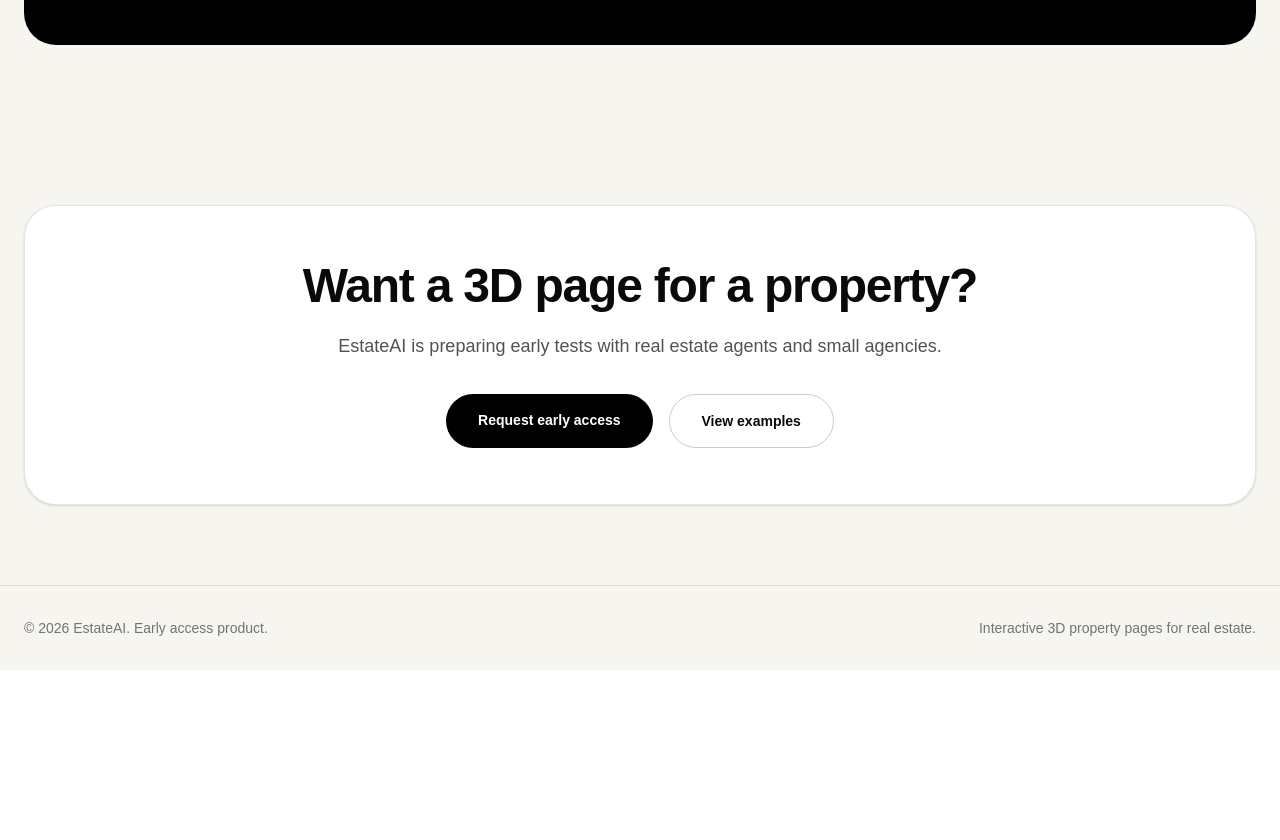
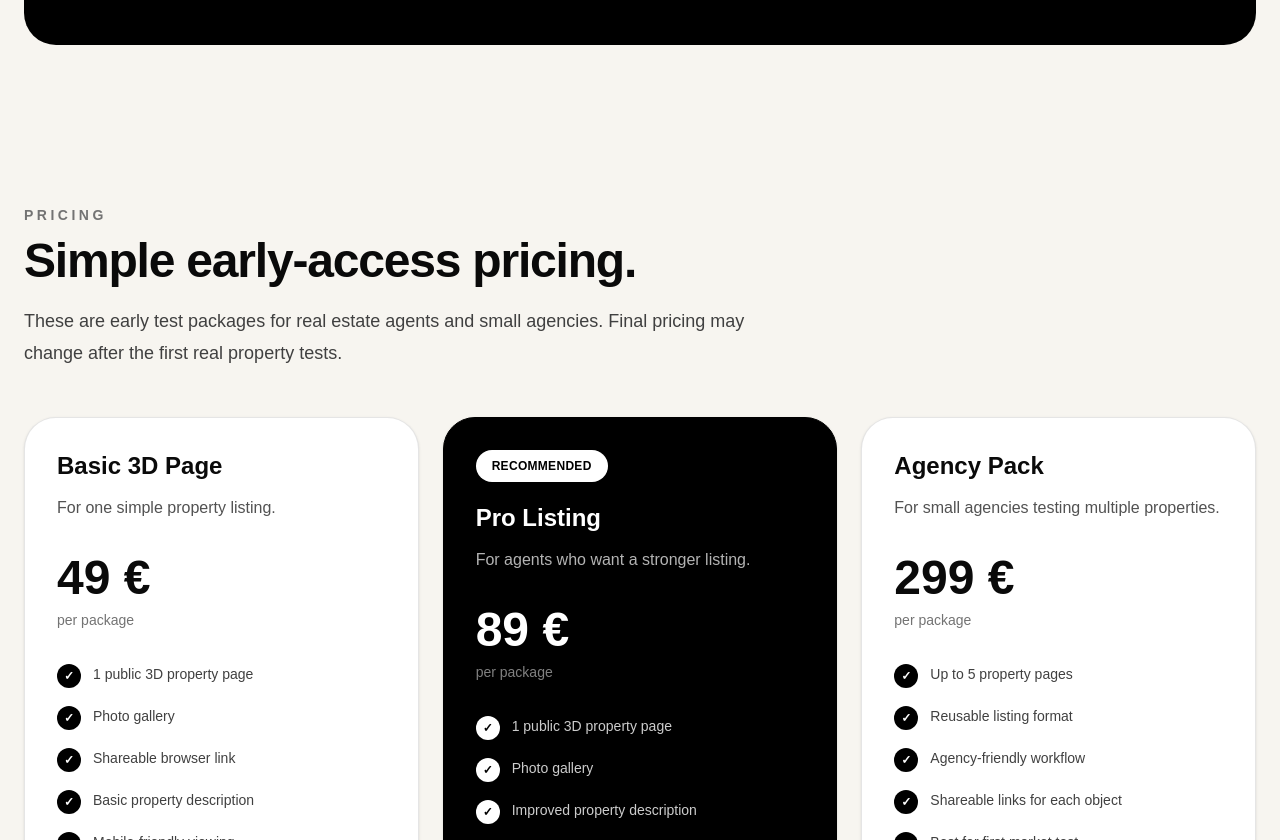
Before and after one commit to sergiosk222/estateai, a Next.js app: page / in a window 1280 px wide. Shown: the part 1960-2800 px from the top of the page. Before the commit the page ends 2630 px from the top, so only its background shows below. Built offline with nearby package versions, Linux system fonts and the light colour scheme.

Commit message:
Add pricing section

```diff
--- a/app/page.tsx
+++ b/app/page.tsx
@@ -1,6 +1,7 @@
 import Link from "next/link";
 import PublicHeader from "@/components/PublicHeader";
 import PublicFooter from "@/components/PublicFooter";
+import PricingSection from "@/components/PricingSection";
 import { properties } from "@/data/properties";
 
 export default function HomePage() {
@@ -174,6 +175,8 @@
         </div>
       </section>
 
+      <PricingSection />
+
       <section className="mx-auto max-w-7xl px-6 py-20">
         <div className="rounded-[2rem] border border-black/10 bg-white p-8 text-center shadow-sm md:p-14">
           <h2 className="text-4xl font-black tracking-tight md:text-5xl">
--- a/app/request/page.tsx
+++ b/app/request/page.tsx
@@ -19,7 +19,7 @@
 
           <p className="mt-6 text-lg leading-8 text-neutral-700">
             Send a short request. We will contact you and explain what files or
-            property capture are needed.
+            property capture are needed. Early-access packages start from 49 €.
           </p>
         </div>
 
--- /dev/null
+++ b/components/PricingSection.tsx
@@ -0,0 +1,149 @@
+import Link from "next/link";
+
+const plans = [
+  {
+    name: "Basic 3D Page",
+    price: "49 €",
+    description: "For one simple property listing.",
+    features: [
+      "1 public 3D property page",
+      "Photo gallery",
+      "Shareable browser link",
+      "Basic property description",
+      "Mobile-friendly viewing"
+    ],
+    highlighted: false
+  },
+  {
+    name: "Pro Listing",
+    price: "89 €",
+    description: "For agents who want a stronger listing.",
+    features: [
+      "1 public 3D property page",
+      "Photo gallery",
+      "Improved property description",
+      "Buyer-ready share link",
+      "Priority preparation",
+      "Basic support"
+    ],
+    highlighted: true
+  },
+  {
+    name: "Agency Pack",
+    price: "299 €",
+    description: "For small agencies testing multiple properties.",
+    features: [
+      "Up to 5 property pages",
+      "Reusable listing format",
+      "Agency-friendly workflow",
+      "Shareable links for each object",
+      "Best for first market test"
+    ],
+    highlighted: false
+  }
+];
+
+export default function PricingSection() {
+  return (
+    <section id="pricing" className="mx-auto max-w-7xl px-6 py-20">
+      <div className="mb-12 max-w-3xl">
+        <p className="text-sm font-bold uppercase tracking-[0.25em] text-neutral-500">
+          Pricing
+        </p>
+
+        <h2 className="mt-3 text-4xl font-black tracking-tight md:text-5xl">
+          Simple early-access pricing.
+        </h2>
+
+        <p className="mt-5 text-lg leading-8 text-neutral-700">
+          These are early test packages for real estate agents and small
+          agencies. Final pricing may change after the first real property
+          tests.
+        </p>
+      </div>
+
+      <div className="grid gap-6 lg:grid-cols-3">
+        {plans.map((plan) => (
+          <div
+            key={plan.name}
+            className={`rounded-[2rem] border p-8 shadow-sm ${
+              plan.highlighted
+                ? "border-black bg-black text-white"
+                : "border-black/10 bg-white text-neutral-950"
+            }`}
+          >
+            {plan.highlighted && (
+              <p className="mb-5 inline-flex rounded-full bg-white px-4 py-2 text-xs font-black uppercase tracking-wide text-black">
+                Recommended
+              </p>
+            )}
+
+            <h3 className="text-2xl font-black">{plan.name}</h3>
+
+            <p
+              className={`mt-3 leading-7 ${
+                plan.highlighted ? "text-white/70" : "text-neutral-600"
+              }`}
+            >
+              {plan.description}
+            </p>
+
+            <div className="mt-8">
+              <p className="text-5xl font-black">{plan.price}</p>
+              <p
+                className={`mt-2 text-sm ${
+                  plan.highlighted ? "text-white/50" : "text-neutral-500"
+                }`}
+              >
+                per package
+              </p>
+            </div>
+
+            <div className="mt-8 space-y-4">
+              {plan.features.map((feature) => (
+                <div key={feature} className="flex gap-3">
+                  <div
+                    className={`mt-0.5 flex h-6 w-6 shrink-0 items-center justify-center rounded-full text-xs font-black ${
+                      plan.highlighted
+                        ? "bg-white text-black"
+                        : "bg-black text-white"
+                    }`}
+                  >
+                    ✓
+                  </div>
+
+                  <p
+                    className={`text-sm leading-6 ${
+                      plan.highlighted ? "text-white/80" : "text-neutral-700"
+                    }`}
+                  >
+                    {feature}
+                  </p>
+                </div>
+              ))}
+            </div>
+
+            <Link
+              href="/request"
+              className={`mt-10 block rounded-full px-7 py-4 text-center text-sm font-bold transition ${
+                plan.highlighted
+                  ? "bg-white text-black hover:bg-neutral-200"
+                  : "bg-black text-white hover:bg-neutral-800"
+              }`}
+            >
+              Request this package
+            </Link>
+          </div>
+        ))}
+      </div>
+
+      <div className="mt-8 rounded-[2rem] border border-black/10 bg-white p-6 text-sm leading-7 text-neutral-600 shadow-sm">
+        <p>
+          Early-access prices are designed for market testing. For large
+          agencies, custom packages can be discussed after the first demo
+          properties.
+        </p>
+      </div>
+    </section>
+  );
+}
--- a/components/PublicHeader.tsx
+++ b/components/PublicHeader.tsx
@@ -21,6 +21,10 @@
             Benefits
           </a>
 
+          <a href="/#pricing" className="hover:text-black">
+            Pricing
+          </a>
+
           <Link href="/request" className="hover:text-black">
             Request
           </Link>
```
